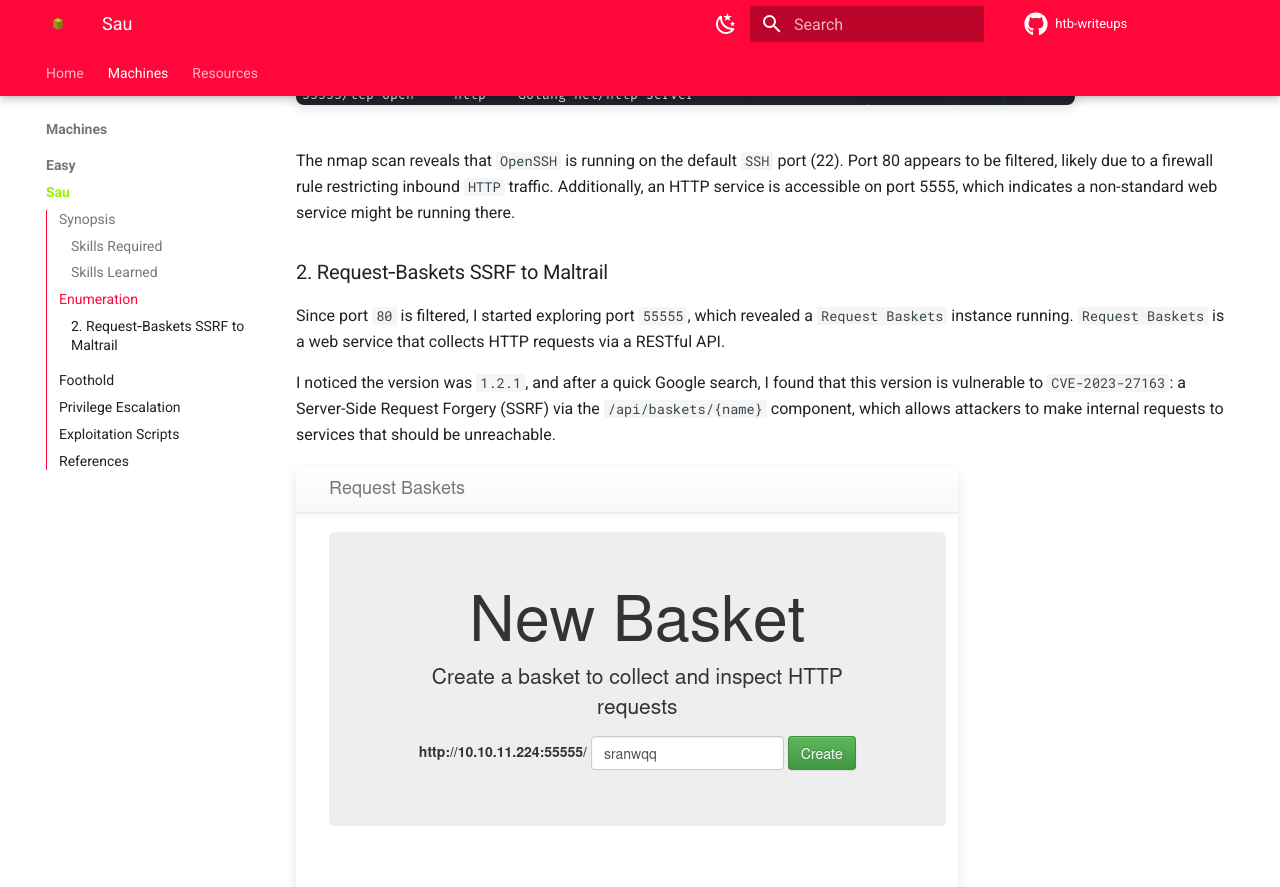
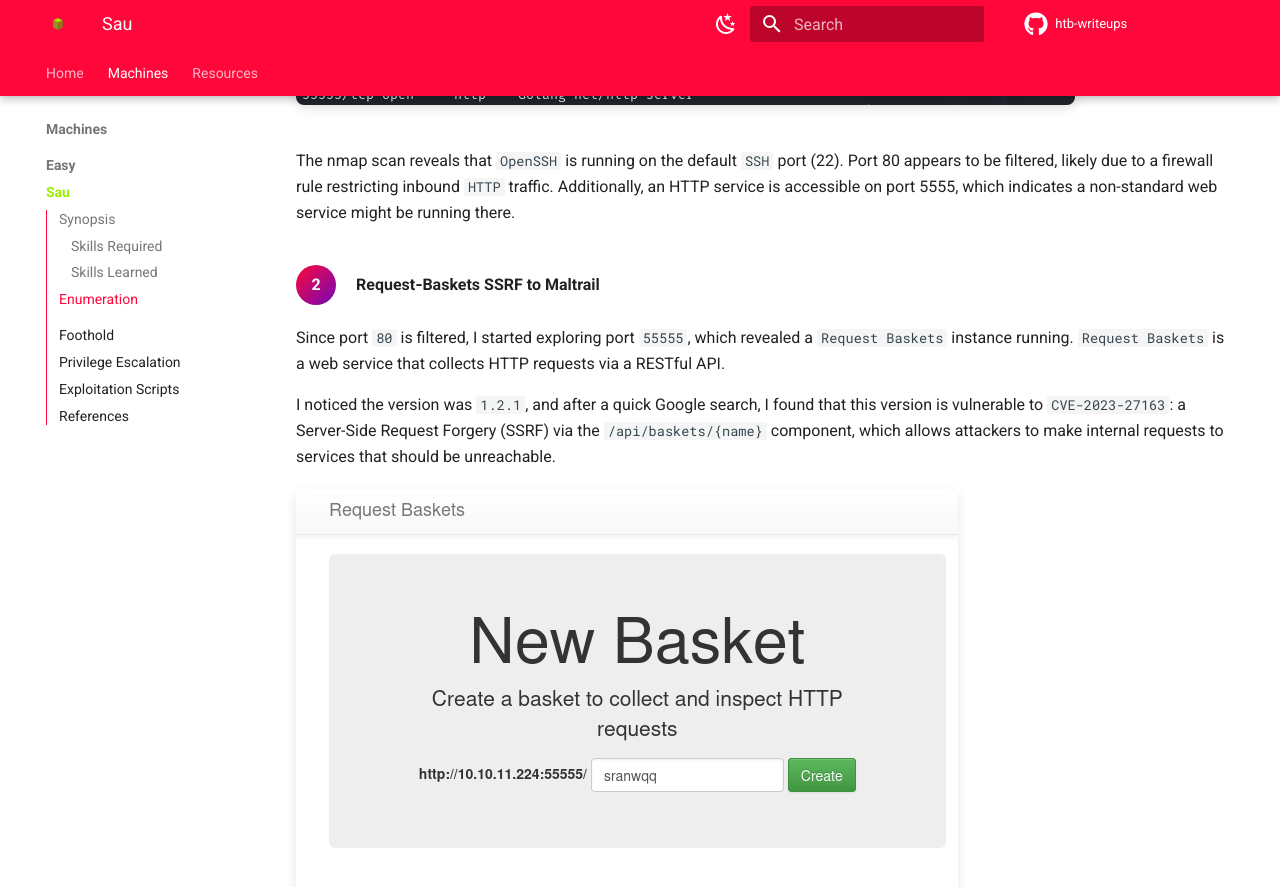
Before and after one commit to medTrigui/htb-writeups, an MkDocs documentation site: the page built from docs/Sau/Sau.md, in a window 1280 px wide and 900 px high, scrolled down 1646 px. Shown: the top 887 px of the window. Built offline with MkDocs 1.6.1 and Material for MkDocs 9.7.7, drawn with Linux system fonts in a browser that asks for light colours; comment, search, counter and statistics services are not loaded; some of the changed text lies outside the part shown.

Commit message:
Fix Sau writeup styling consistency - standardize step formatting and section headers

```diff
--- a/docs/Sau/Sau.md
+++ b/docs/Sau/Sau.md
@@ -47,7 +47,11 @@
 
 The nmap scan reveals that `OpenSSH` is running on the default `SSH` port (22). Port 80 appears to be filtered, likely due to a firewall rule restricting inbound `HTTP` traffic. Additionally, an HTTP service is accessible on port 5555, which indicates a non-standard web service might be running there.
 
-### 2. Request‑Baskets SSRF to Maltrail
+<div class="writeup-step">
+<div class="step-number">2</div>
+<div><strong>Request‑Baskets SSRF to Maltrail</strong></div>
+</div>
+
 Since port `80` is filtered, I started exploring port `55555`, which revealed a `Request Baskets` instance running. `Request Baskets` is a web service that collects HTTP requests via a RESTful API.
 
 I noticed the version was `1.2.1`, and after a quick Google search, I found that this version is vulnerable to `CVE-2023-27163`: a Server-Side Request Forgery (SSRF) via the `/api/baskets/{name}` component, which allows attackers to make internal requests to services that should be unreachable.
@@ -67,7 +71,12 @@
 ![Maltrail](img/step03_maltrail.png)
 ---
 
-## <span style="color:#4b0082;"><strong>Foothold</strong></span>
+## :material-target: Foothold
+
+<div class="writeup-step">
+<div class="step-number">3</div>
+<div><strong>Exploiting Maltrail RCE</strong></div>
+</div>
 
 I searched for a proof-of-concept exploit and found a script that constructs a `curl` command to send a payload to the target URL through the login endpoint, which opens a shell on the victim machine.
 
@@ -83,7 +92,12 @@
 
 ---
 
-## <span style="color:#4b0082;"><strong>Privilege Escalation</strong></span>
+## :material-shield-crown: Privilege Escalation
+
+<div class="writeup-step">
+<div class="step-number">4</div>
+<div><strong>Sudo Privilege Escalation via systemctl</strong></div>
+</div>
 
 The first thing I checked for privilege escalation was `sudo` permissions for the user `puma`. I discovered that this user can run `/usr/bin/systemctl status trail.service` with `sudo` and no password.
 ![sudo list](img/step05_sudo.png)
@@ -94,7 +108,7 @@
 ![root shell](img/step06_root.png)
 ---
 
-## <span style="color:#4b0082;"><strong>Exploitation Scripts</strong></span>
+## :material-code-braces: Exploitation Scripts
 
 | Script                       | Author            | Source                                                                                            |
 | ---------------------------- | ----------------- | ------------------------------------------------------------------------------------------------- |
@@ -103,7 +117,7 @@
 
 ---
 
-## <span style="color:#4b0082;"><strong>References</strong></span>
+## :material-book-open-variant: References
 
 - [CVE-2023-27163 – Request-Baskets SSRF](https://nvd.nist.gov/vuln/detail/CVE-2023-27163)
 - [Maltrail 0.53 – Unauthenticated RCE (ExploitDB ID: 51676)](https://vulners.com/exploitdb/EDB-ID:51676)
```
